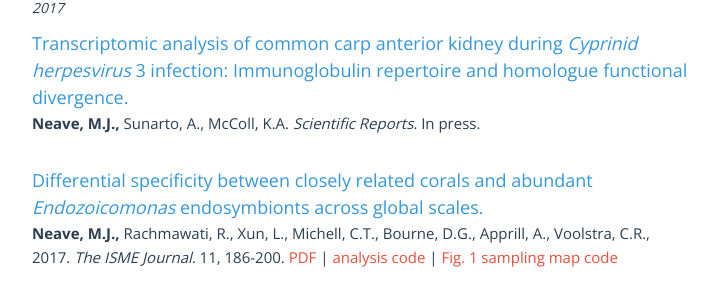
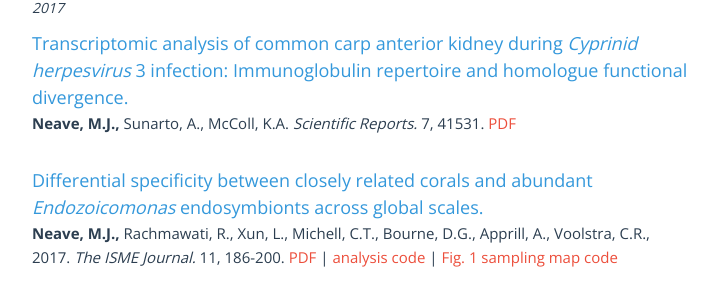
Before and after one commit to neavemj/neavemj.github.io, a Jekyll site: the page built from publications.html, in a window 1280 px wide. Shown: the part 270-576 px from the top of the page, without its empty margins (278-1001 px from the left). Built offline with Jekyll 4.4.1, drawn with Linux system fonts in a browser that asks for light colours; nearby versions of some CDN libraries; comment, search, counter and statistics services are not loaded.

Commit message:
link to new carp paper

```diff
--- a/publications.html
+++ b/publications.html
@@ -8,7 +8,8 @@
   <div class="col-md-12">
 	  <p id="year">2017</p>
       <h1bl>Transcriptomic analysis of common carp anterior kidney during <i> Cyprinid herpesvirus</i> 3 infection: Immunoglobulin repertoire and homologue functional divergence.</h1bl>
-	  <p><b>Neave, M.J.,</b> Sunarto, A., McColl, K.A. <i>Scientific Reports.</i> In press.
+	  <p><b>Neave, M.J.,</b> Sunarto, A., McColl, K.A. <i>Scientific Reports.</i> 7, 41531.
+	  <a id="pdf-pubs" href="http://rdcu.be/oYfg">PDF</a>
 	  </p>
       <br>
 
```
